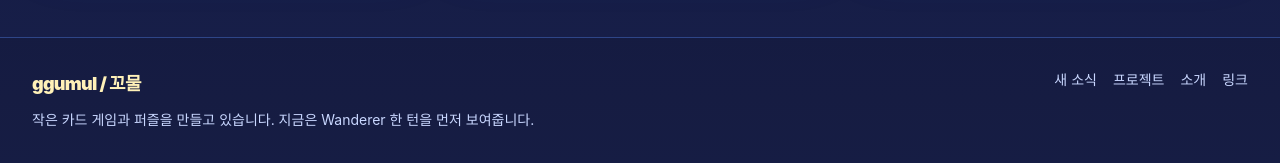
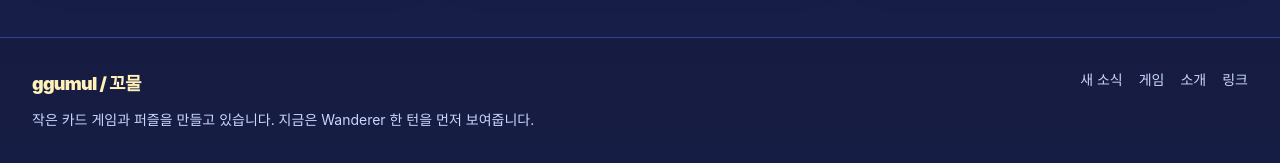
Before and after one commit to ggumul/ggumul-blog, a Next.js app: page /links in a window 1280 px wide. Shown: the part 876-1039 px from the top of the page. Built offline with nearby package versions, Linux system fonts and the light colour scheme.

Commit message:
fix: align public navigation and writing tags

```diff
--- a/components/site-shell.tsx
+++ b/components/site-shell.tsx
@@ -61,7 +61,7 @@ export function SiteShell({ children }: { children: ReactNode }) {
           </div>
           <div className="flex flex-wrap gap-x-4 gap-y-2 md:justify-end">
             <Link href="/writing" className="transition hover:text-text">새 소식</Link>
-            <Link href="/projects" className="transition hover:text-text">프로젝트</Link>
+            <Link href="/projects" className="transition hover:text-text">게임</Link>
             <Link href="/about" className="transition hover:text-text">소개</Link>
             <Link href="/links" className="transition hover:text-text">링크</Link>
           </div>
```
Also changed, not shown: 1 other file (tests, documents, lock files or other folders).
